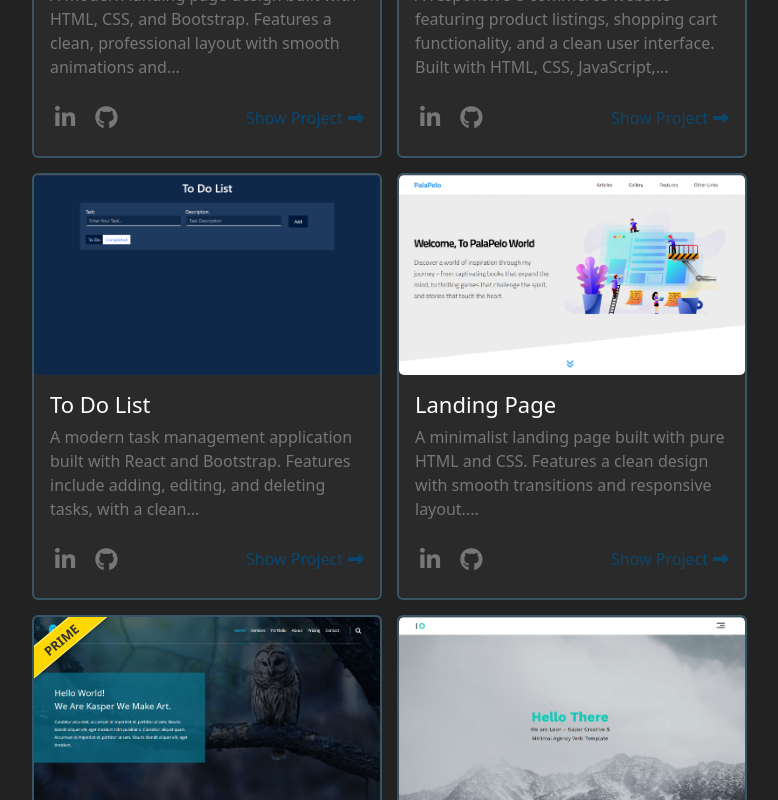
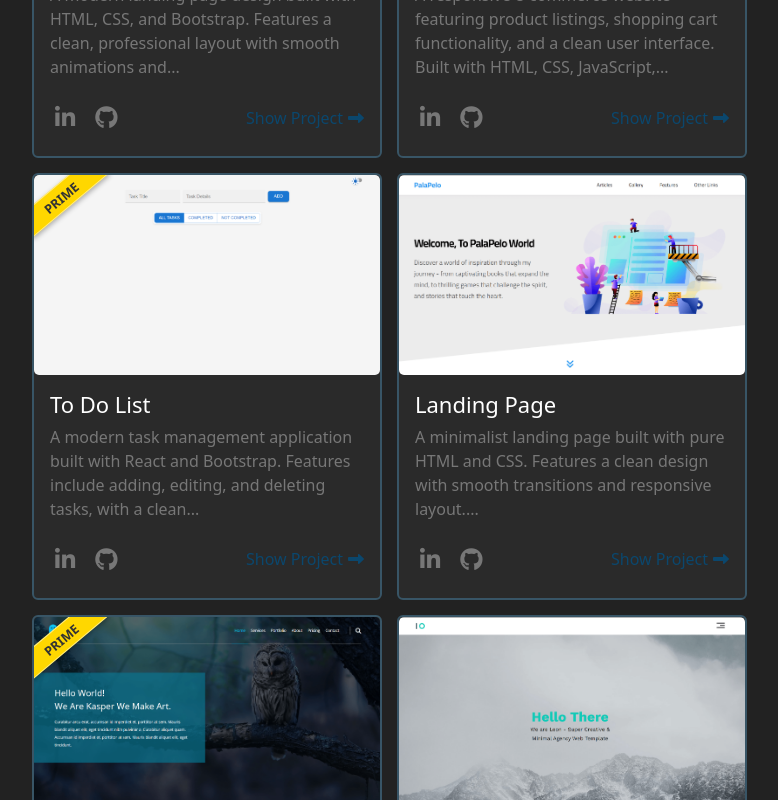
Before and after one commit to pola-Mamdouh/portfolio, a React (Vite) app: page / in a window 1280 px wide. Shown: the part 1425-2225 px from the top of the page, without its empty margins (268-1046 px from the left). Built offline with nearby package versions, Linux system fonts and the light colour scheme.

Commit message:
add uuidv4 and some updates

```diff
--- a/package.json
+++ b/package.json
@@ -14,7 +14,9 @@
     "framer-motion": "^12.9.2",
     "react": "^19.0.0",
     "react-dom": "^19.0.0",
-    "react-simple-typewriter": "^5.0.1"
+    "react-simple-typewriter": "^5.0.1",
+    "uuid": "^11.1.0",
+    "uuidv4": "^6.2.13"
   },
   "devDependencies": {
     "@eslint/js": "^9.21.0",
--- a/src/components/projects/Projects.jsx
+++ b/src/components/projects/Projects.jsx
@@ -1,6 +1,10 @@
 import { useState } from "react";
 import "./projects.css";
 import { motion } from "framer-motion";
+
+import { v4 as uuidv4 } from 'uuid';
+
+
 const Projects = () => {
   const mylinkedin = "https://www.linkedin.com/in/paula-mamdoh-15382125a";
   const filters = [
@@ -15,7 +19,7 @@ const Projects = () => {
   const [activeFilter, setActiveFilter] = useState(filters[0]);
   const [myProjects, setMyProjects] = useState([
     {
-      id: 1,
+      id: uuidv4(),
       imgSRC: "/images/movies-project.png",
       title: "Movies-Project",
       description:
@@ -27,7 +31,7 @@ const Projects = () => {
       isPrime: false,
     },
     {
-      id: 2,
+      id: uuidv4(),
       imgSRC: "/images/count-down-landing.png",
       title: "Countdown Landing Page",
       description:
@@ -39,7 +43,7 @@ const Projects = () => {
       isPrime: false,
     },
     {
-      id: 3,
+      id: uuidv4(),
       imgSRC: "/images/lookscout.png",
       title: "Lookscout",
       description:
@@ -51,7 +55,7 @@ const Projects = () => {
       isPrime: true,
     },
     {
-      id: 4,
+      id: uuidv4(),
       imgSRC: "/images/e-commerce.png",
       title: "E-commerce",
       description:
@@ -63,19 +67,19 @@ const Projects = () => {
       isPrime: true,
     },
     {
-      id: 5,
-      imgSRC: "/images/to-do-list.png",
+      id: uuidv4(),
+      imgSRC: "/images/toDoList.png",
       title: "To Do List",
       description:
         "A modern task management application built with React and Bootstrap. Features include adding, editing, and deleting tasks, with a clean and intuitive user interface. The app demonstrates state management and CRUD operations in a React application.",
       linkedin: mylinkedin,
-      github: "https://github.com/pola-Mamdouh/To-Do-List",
-      goProject: "https://to-do-list-gilt-pi.vercel.app/",
+      github: "https://github.com/pola-Mamdouh/To-Do-List-MUI",
+      goProject: "https://to-do-list-mui-ten.vercel.app/",
       technologies: ["REACT", "BOOTSTRAP"],
-      isPrime: false,
+      isPrime: true,
     },
     {
-      id: 6,
+      id: uuidv4(),
       imgSRC: "/images/template-three.png",
       title: "Landing Page",
       description:
@@ -87,7 +91,7 @@ const Projects = () => {
       isPrime: false,
     },
     {
-      id: 7,
+      id: uuidv4(),
       imgSRC: "/images/template-two.png",
       title: "Landing Page",
       description:
@@ -99,7 +103,7 @@ const Projects = () => {
       isPrime: true,
     },
     {
-      id: 8,
+      id: uuidv4(),
       imgSRC: "/images/template-one.png",
       title: "Landing Page",
       description:
@@ -111,7 +115,7 @@ const Projects = () => {
       isPrime: false,
     },
     {
-      id: 9,
+      id: uuidv4(),
       imgSRC: "/images/phone-app.png",
       title: "Phone app",
       description:
@@ -123,7 +127,7 @@ const Projects = () => {
       isPrime: false,
     },
     {
-      id: 10,
+      id: uuidv4(),
       imgSRC: "/images/company.png",
       title: "Company",
       description:
--- a/src/components/projects/projects.css
+++ b/src/components/projects/projects.css
@@ -32,7 +32,7 @@ section.projects .sidebar ul li button {
   border-radius: 5px;
   text-align: center;
   min-width: 200px;
-  max-width: 200px;
+  max-width: 100%;
   font-size: 18px;
 }
 .light section.projects .sidebar ul li button {
@@ -166,8 +166,12 @@ section.projects .card .links .icons a.card-link {
   }
 }
 @media (max-width: 992px) {
+  section.projects {
+    padding-top: 30px;
+  }
   section.projects .content {
     flex-direction: column;
+    gap: 0;
   }
 
   section.projects .sidebar {
@@ -202,9 +206,12 @@ section.projects .card .links .icons a.card-link {
     width: 100% !important;
 
   }
+  section.projects .sidebar ul li {
+    width: auto;
+  }
   section.projects .sidebar ul li button {
     min-width: 0;
-    width: 100%;
+    width: 100%!important;
     min-height: 74px;
     max-height: 100px;
   }
```
Also changed, not shown: public/images/toDoList.png (added), 1 other file (tests, documents, lock files or other folders).
